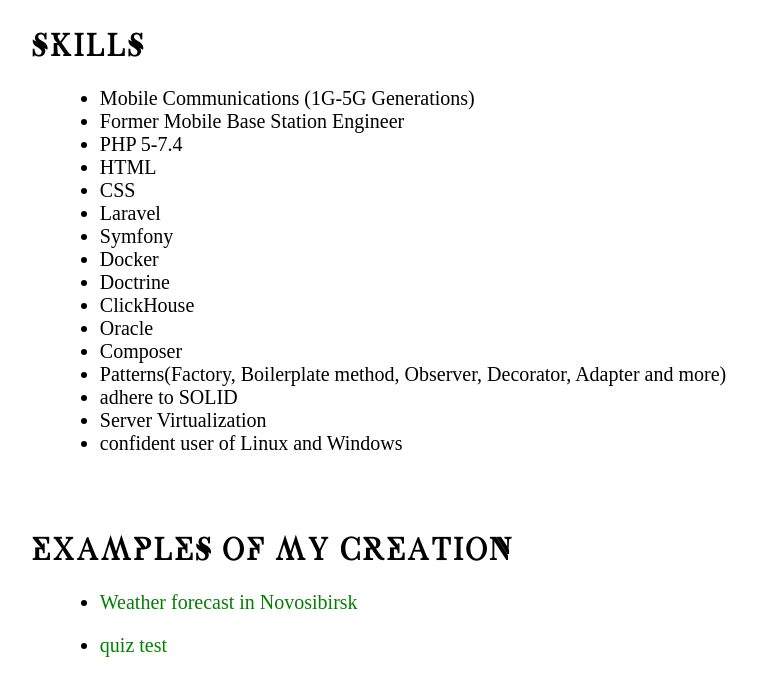
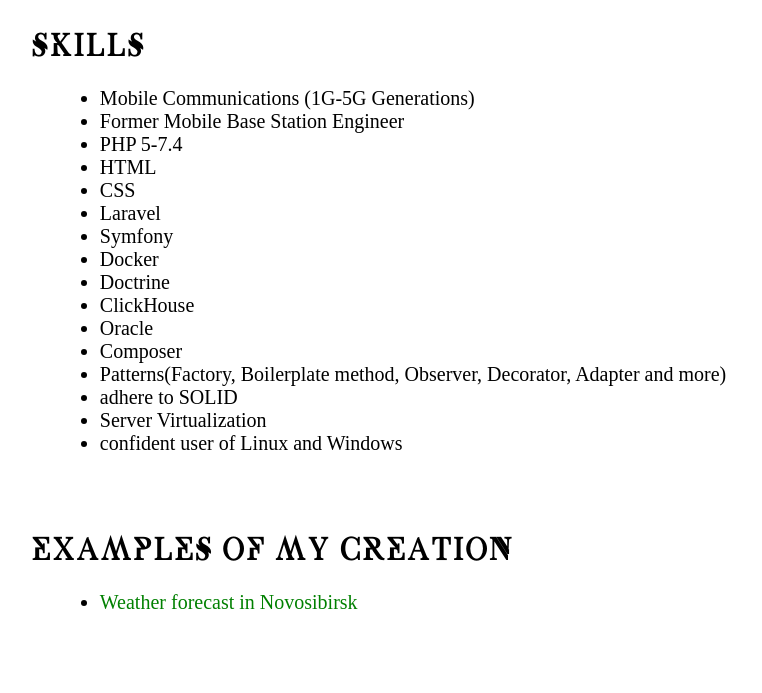
Before and after one commit to 4ubi/4ubi_github_io-legacy-, a plain HTML site: page index.html in a window 1280 px wide. Shown: the part 738-1431 px from the top of the page, without its empty margins (241-1003 px from the left). After the commit the page ends 1388 px from the top, so only its background shows below. Drawn offline with Linux system fonts and the light colour scheme.

Commit message:
Update index.html

```diff
--- a/index.html
+++ b/index.html
@@ -64,9 +64,6 @@
                     <ul>
                         <li><a href="src/Example/weather/index.html">Weather forecast in Novosibirsk</a> </li>
                     </ul>
-                    <ul>
-                        <li><a href="src/Example/test.html">quiz test</a> </li>
-                    </ul>
                 </div>
             </div>
         </div>
```
